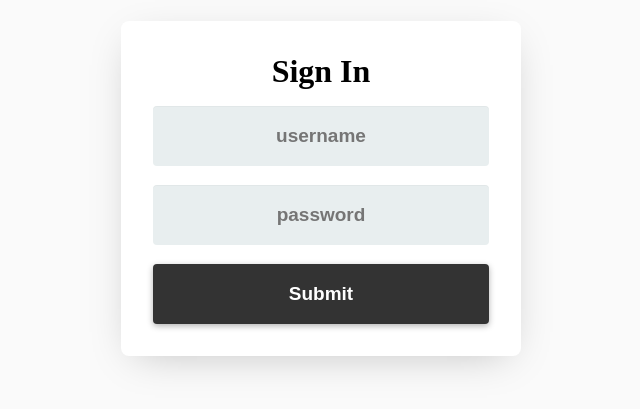
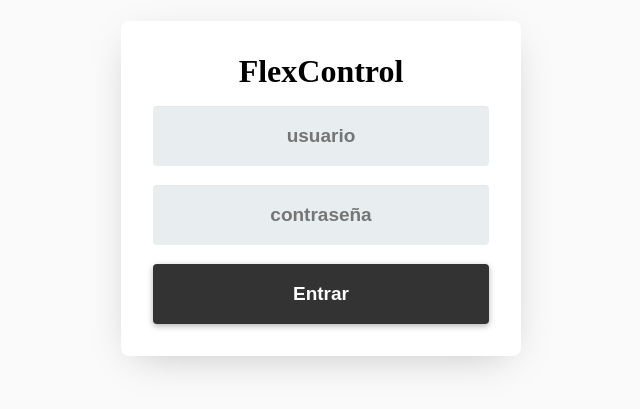
Before and after one commit to itamayo/express-password-protect, a website: page loginPage.pug in a window 1280 px wide. Shown: the part 113-522 px from the top of the page, without its empty margins (319-959 px from the left). Drawn offline with nearby package versions, Linux system fonts and the light colour scheme; files that its build step writes are made by us from their sources.

Commit message:
Update loginPage.pug

```diff
--- a/loginPage.pug
+++ b/loginPage.pug
@@ -1,7 +1,7 @@
 //- loginPage.pug
 
 doctype html
-html(dir="ltr", lang="en-US")
+html(dir="ltr", lang="es-ES")
 	head
 		meta(http-equiv="content-type", content="text/html; charset=utf-8")
 		meta(name="author", content="Sedona Web Services")
@@ -10,9 +10,9 @@ html(dir="ltr", lang="en-US")
 	body
 		.container
 			form(action="/" method="post")
-				h1 Sign In
+				h1 FlexControl
 				.form-content
-					input(type="text" id="PPU1" name="PPU1" placeholder="username")
-					input(type="password" id="PPP1" name="PPP1" placeholder="password")
+					input(type="text" id="PPU1" name="PPU1" placeholder="usuario")
+					input(type="password" id="PPP1" name="PPP1" placeholder="contraseña")
 					br
-					input.button(type="submit" value="Submit")
+					input.button(type="submit" value="Entrar")
```
